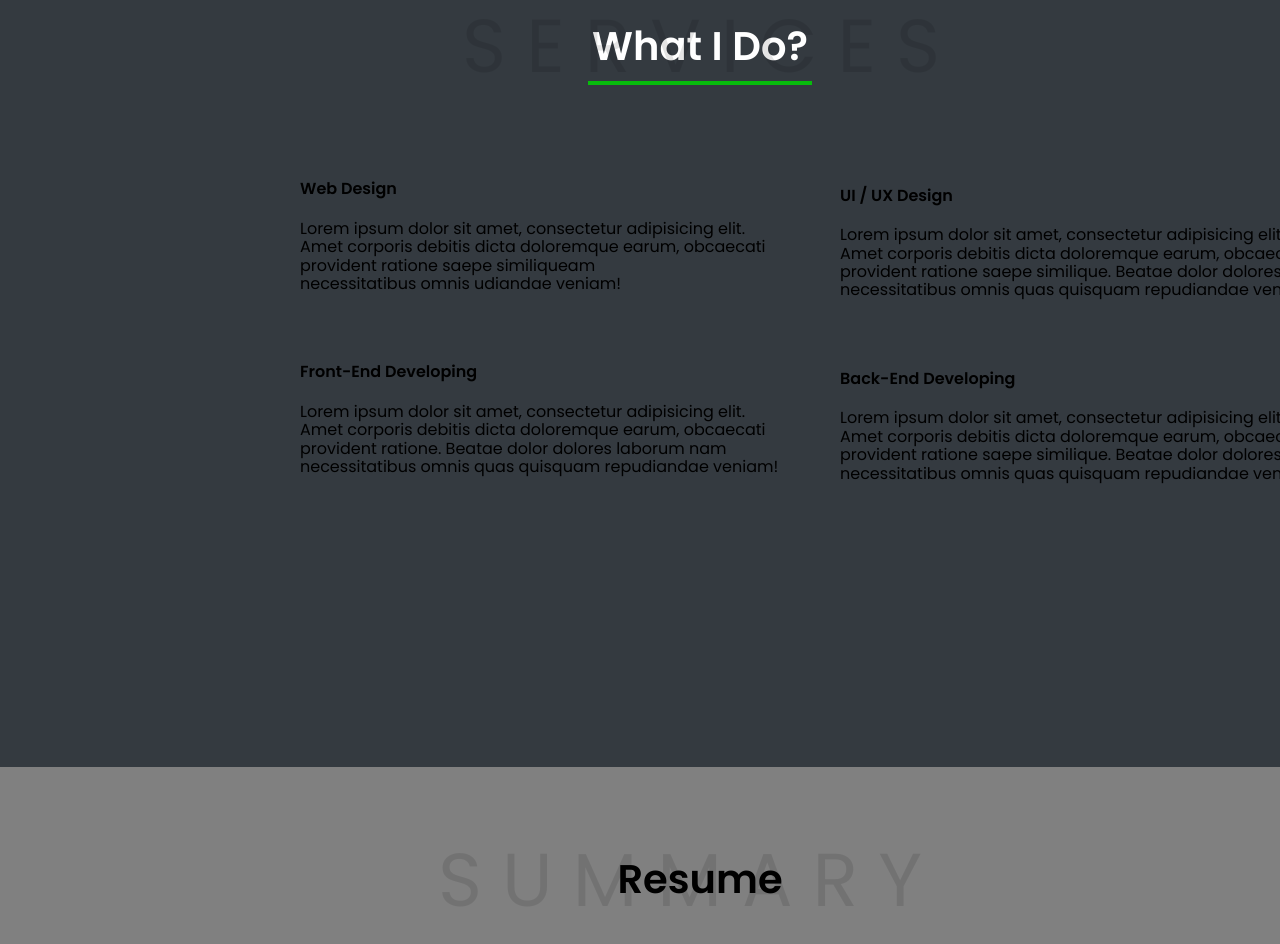
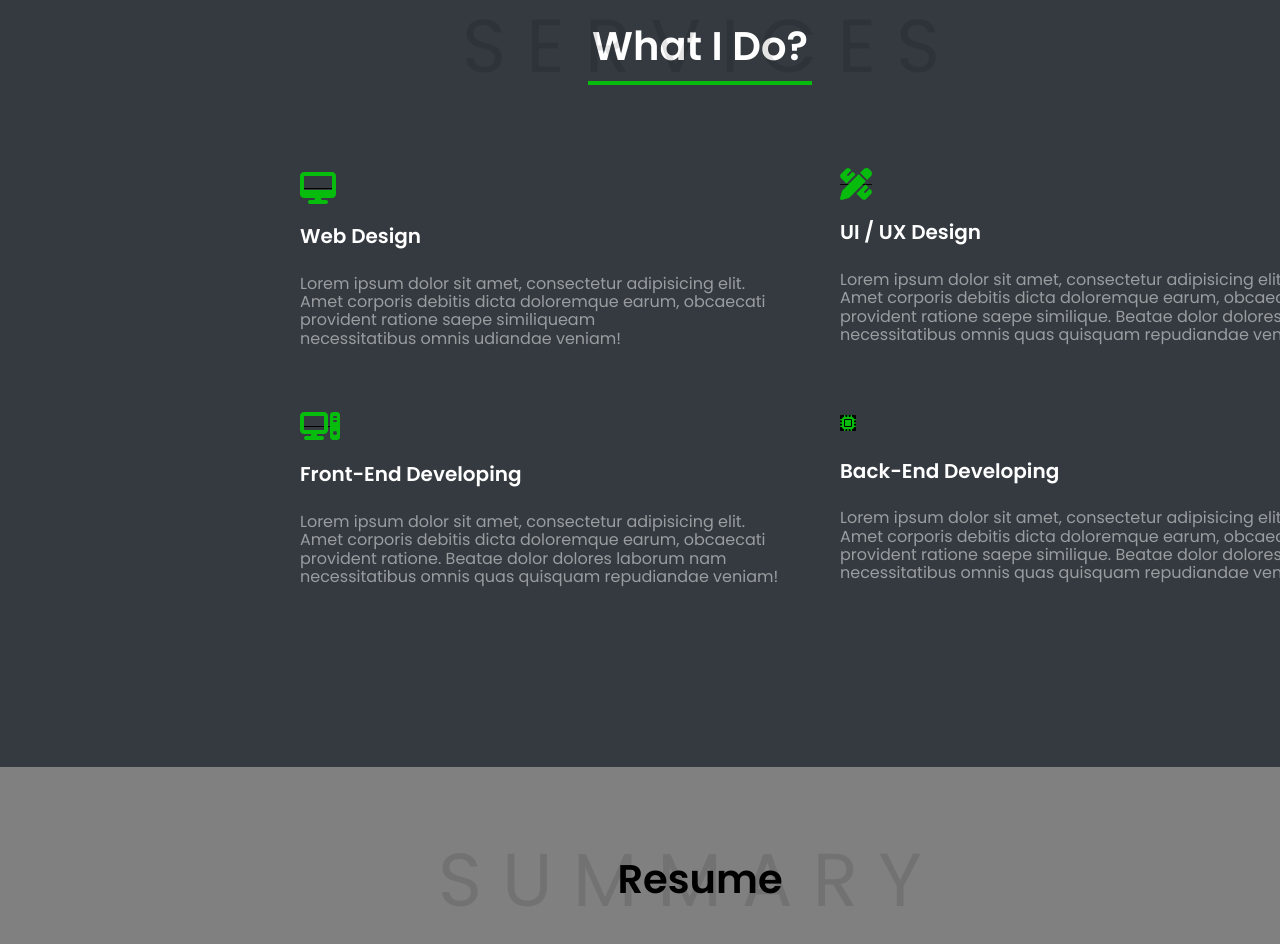
Before and after one commit to chathushkasavinda/MyPortfolio, a plain HTML site: page index.html in a window 1280 px wide. Shown: the part 1776-2720 px from the top of the page. Drawn offline with nearby package versions, Linux system fonts and the light colour scheme.

Commit message:
Services Section Completed

```diff
--- a/asset/styles.css
+++ b/asset/styles.css
@@ -341,10 +341,25 @@ z-index: 1;
 }
 #services2{
     position: relative;
-    bottom: 460px;
+    bottom: 580px;
     left: 800px;
 }
 
+.faIcons{
+    color: #07BC0C;
+    background-color: black;
+    font-weight: 100;
+
+}
+
+.serviceTopic{
+    color: white;
+    font-size: 20px;
+}
+
+.serviceDesc{
+    color: hsla(0,0%,100%,.5);
+}
                                                 /*Resume elements*/
 
 #opacity_summary{
--- a/index.html
+++ b/index.html
@@ -120,15 +120,17 @@
                         <div id="services1">
                             <ul>
                                 <li>
-                                    <h4>Web Design</h4>
-                                        <article>Lorem ipsum dolor sit amet, consectetur adipisicing elit. <br>Amet corporis debitis dicta doloremque earum, obcaecati
+                                    <i class="fa-solid fa-2xl fa-desktop faIcons"></i>
+                                    <h4 class="serviceTopic">Web Design</h4>
+                                        <article class="serviceDesc">Lorem ipsum dolor sit amet, consectetur adipisicing elit. <br>Amet corporis debitis dicta doloremque earum, obcaecati
                                             <br>provident ratione saepe similiqueam
                                             <br>necessitatibus omnis udiandae veniam!</article>
                                 </li>
 
                                 <li>
-                                    <h4>Front-End Developing</h4>
-                                        <article>Lorem ipsum dolor sit amet, consectetur adipisicing elit. <br>Amet corporis debitis dicta doloremque earum, obcaecati
+                                    <i class="fa-sharp fa-2xl fa-solid fa-computer faIcons"></i>
+                                    <h4  class="serviceTopic">Front-End Developing</h4>
+                                        <article class="serviceDesc">Lorem ipsum dolor sit amet, consectetur adipisicing elit. <br>Amet corporis debitis dicta doloremque earum, obcaecati
                                             <br>provident ratione. Beatae dolor dolores laborum nam
                                             <br>necessitatibus omnis quas quisquam repudiandae veniam!</article>
                                 </li>
@@ -142,15 +144,17 @@
 
 
                                 <li>
-                                    <h4>UI / UX Design</h4>
-                                        <article>Lorem ipsum dolor sit amet, consectetur adipisicing elit. <br>Amet corporis debitis dicta doloremque earum, obcaecati
+                                    <i class="fa-solid fa-2xl fa-pen-ruler faIcons"></i>
+                                    <h4  class="serviceTopic">UI / UX Design</h4>
+                                        <article class="serviceDesc">Lorem ipsum dolor sit amet, consectetur adipisicing elit. <br>Amet corporis debitis dicta doloremque earum, obcaecati
                                             <br>provident ratione saepe similique. Beatae dolor dolores laborum nam
                                             <br>necessitatibus omnis quas quisquam repudiandae veniam!</article>
                                 </li>
 
                                 <li>
-                                    <h4>Back-End Developing</h4>
-                                        <article>Lorem ipsum dolor sit amet, consectetur adipisicing elit. <br>Amet corporis debitis dicta doloremque earum, obcaecati
+                                    <i class="fa-solid fa-microchip faIcons"></i>
+                                    <h4  class="serviceTopic">Back-End Developing</h4>
+                                        <article class="serviceDesc">Lorem ipsum dolor sit amet, consectetur adipisicing elit. <br>Amet corporis debitis dicta doloremque earum, obcaecati
                                             <br>provident ratione saepe similique. Beatae dolor dolores laborum nam
                                             <br>necessitatibus omnis quas quisquam repudiandae veniam!</article>
                                 </li>
```
